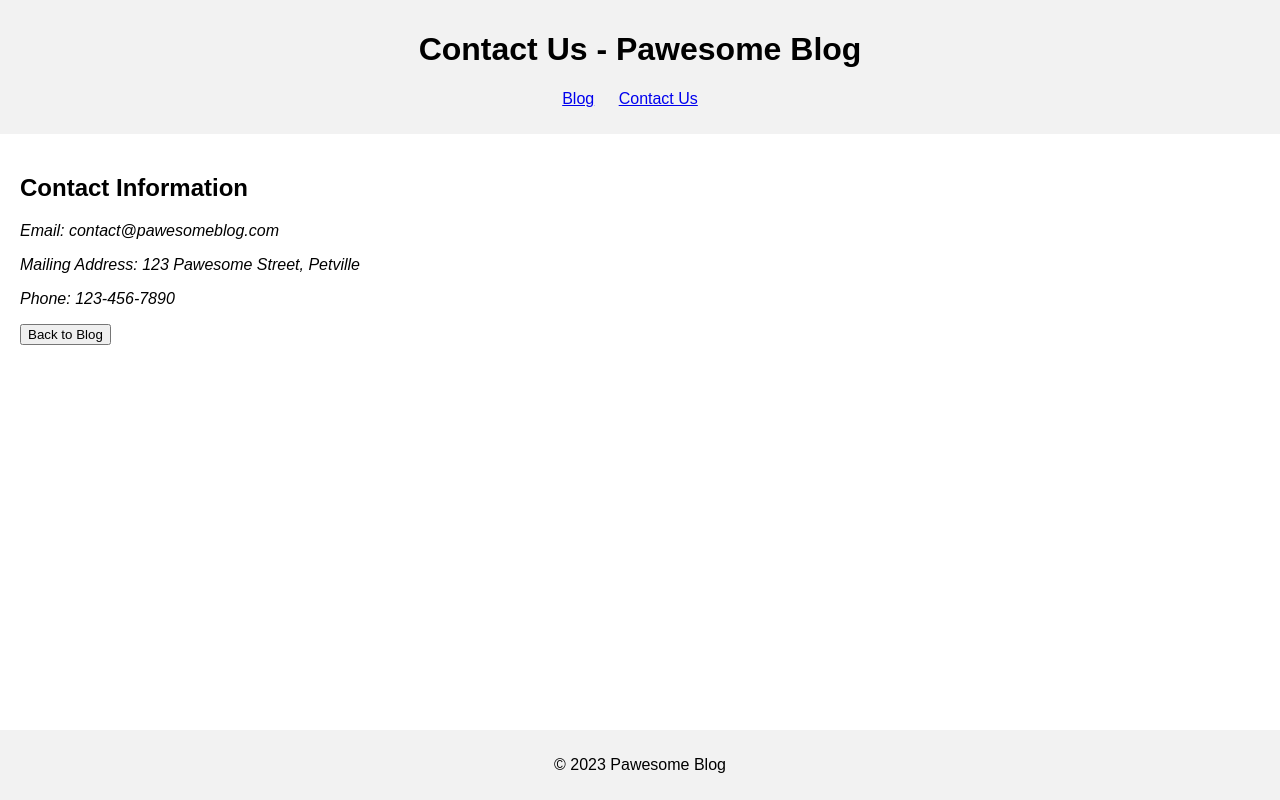
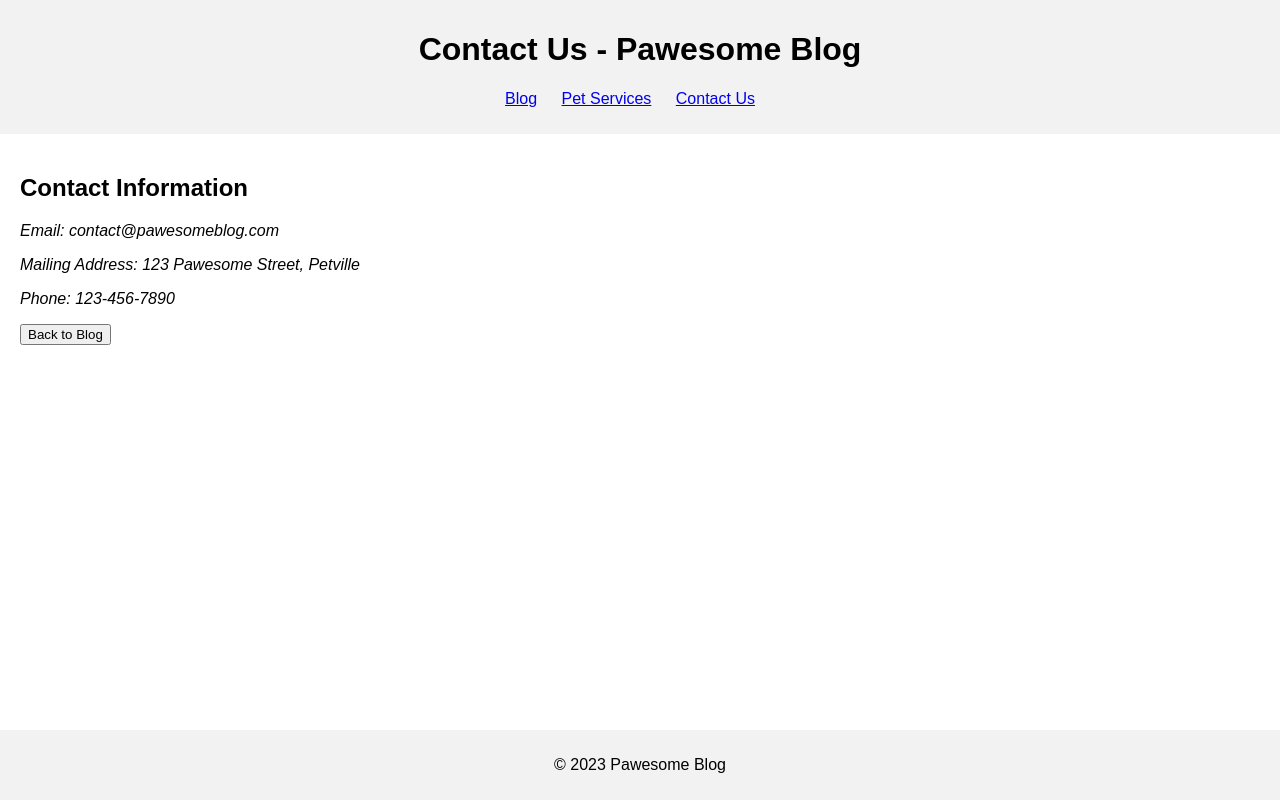
Before and after one commit to bkarimy/pawesome-blog, a plain HTML site: page contact.html in a window 1280 px wide. Drawn offline with nearby package versions, Linux system fonts and the light colour scheme.

Commit message:
Update contact.html

```diff
--- a/contact.html
+++ b/contact.html
@@ -13,8 +13,9 @@
         <h1>Contact Us - Pawesome Blog</h1>
         <nav>
             <ul>
-                <li><a href="index.html">Blog</a></li>
-                <li><a href="contact.html">Contact Us</a></li>
+                 <li><a href="index.html">Blog</a></li>
+                 <li><a href="pet-services.html">Pet Services</a></li>
+                 <li><a href="contact.html">Contact Us</a></li>
             </ul>
         </nav>
     </header>
```
